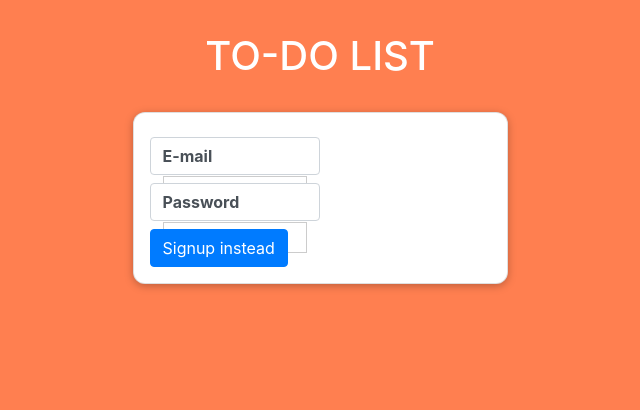
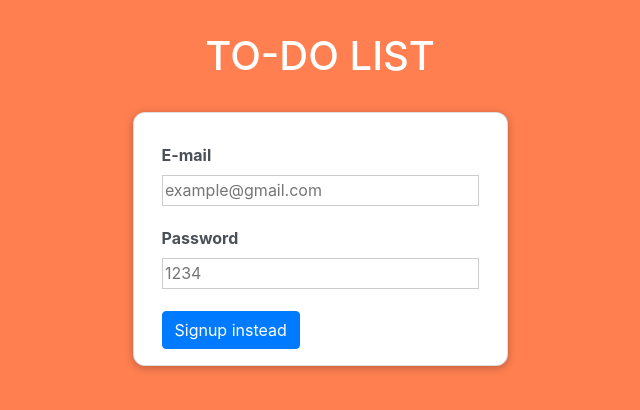
Before and after one commit to huyviet1995/todolist-vue, a Vue app: page /auth in a window 1280 px wide. Shown: the top 410 px of the page, without its empty margins (320-960 px from the left). Built offline with nearby package versions, Linux system fonts and the light colour scheme.

Commit message:
Create the basic layout for the User Authentication page

```diff
--- a/src/components/UserAuth.vue
+++ b/src/components/UserAuth.vue
@@ -3,13 +3,25 @@
     <form>
       <div class="form-control">
         <label for="email">E-mail</label>
-        <input type="email" id="email" v-model.trim="email" />
+        <input
+          type="email"
+          id="email"
+          placeholder="example@gmail.com"
+          v-model.trim="email"
+        />
       </div>
       <div class="form-control">
         <label for="password">Password</label>
-        <input type="password" id="password" v-model.trim="password" />
+        <input
+          type="password"
+          id="password"
+          placeholder="1234"
+          v-model.trim="password"
+        />
       </div>
-      <button class="btn btn-primary">{{ switchModeButtonCaption }}</button>
+      <button class="btn btn-primary mt-2">
+        {{ switchModeButtonCaption }}
+      </button>
     </form>
   </base-card>
 </template>
@@ -99,11 +111,11 @@ export default {
 </script>
 
 <style scoped>
-form {
-  width: 50%;
-}
 .form-control {
   margin: 0.5rem 0;
+  width: 100%;
+  height: auto;
+  border: none;
 }
 
 label {
@@ -120,6 +132,10 @@ input {
   padding: 0.15rem;
 }
 
+button {
+  margin-left: 0.75rem;
+}
+
 input:focus,
 textarea:focus {
   border-color: #3d008d;
```
